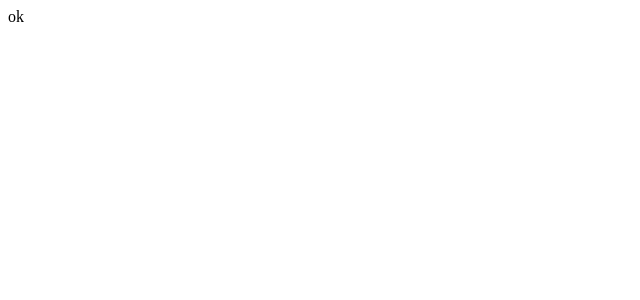
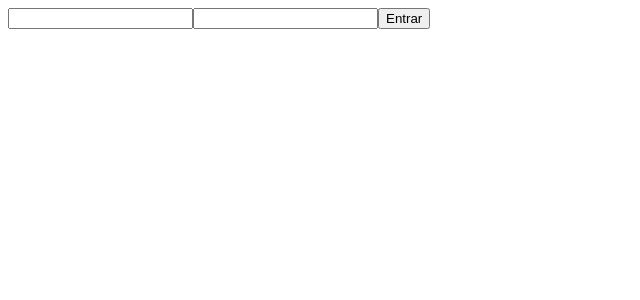
Before and after one commit to lcpsd/mytask-front-end, a React (Vite) app: page / in a window 1280 px wide. Shown: the top 300 px of the page, without its empty margins (0-640 px from the left). Built offline with nearby package versions, Linux system fonts and the light colour scheme.

Commit message:
config: react router dom

```diff
--- a/package.json
+++ b/package.json
@@ -9,8 +9,11 @@
     "preview": "vite preview"
   },
   "dependencies": {
+    "axios": "^1.2.2",
     "react": "^18.2.0",
-    "react-dom": "^18.2.0"
+    "react-dom": "^18.2.0",
+    "react-router-dom": "^6.6.2",
+    "styled-components": "^5.3.6"
   },
   "devDependencies": {
     "@types/react": "^18.0.26",
--- /dev/null
+++ b/src/Router.tsx
@@ -0,0 +1,13 @@
+import { Routes, Route } from "react-router-dom";
+import { Dashboard } from "./pages/Dashboard";
+import { Login } from "./pages/Login";
+
+export function Router() {
+
+    return (
+        <Routes>
+            <Route path="/" element={<Login />} />
+            <Route path="/dashboard" element={<Dashboard />} />
+        </Routes>
+    )
+}
--- a/src/main.tsx
+++ b/src/main.tsx
@@ -1,9 +1,11 @@
 import React from 'react'
 import ReactDOM from 'react-dom/client'
+import { BrowserRouter } from 'react-router-dom'
 import App from './App'
+import { Router } from './Router'
 
 ReactDOM.createRoot(document.getElementById('root') as HTMLElement).render(
-  <React.StrictMode>
-    <App />
-  </React.StrictMode>,
+  <BrowserRouter>
+    <Router />
+  </BrowserRouter>,
 )
--- /dev/null
+++ b/src/pages/Dashboard.tsx
@@ -0,0 +1,6 @@
+export function Dashboard() {
+
+    return (
+        <div>Dashboard</div>
+    )
+}
--- /dev/null
+++ b/src/pages/Login.tsx
@@ -0,0 +1,10 @@
+export function Login() {
+
+    return (
+        <div>
+            <input type="text" />
+            <input type="password" />
+            <button>Entrar</button>
+        </div>
+    )
+}
```
Also changed, not shown: 1 other file (tests, documents, lock files or other folders).
